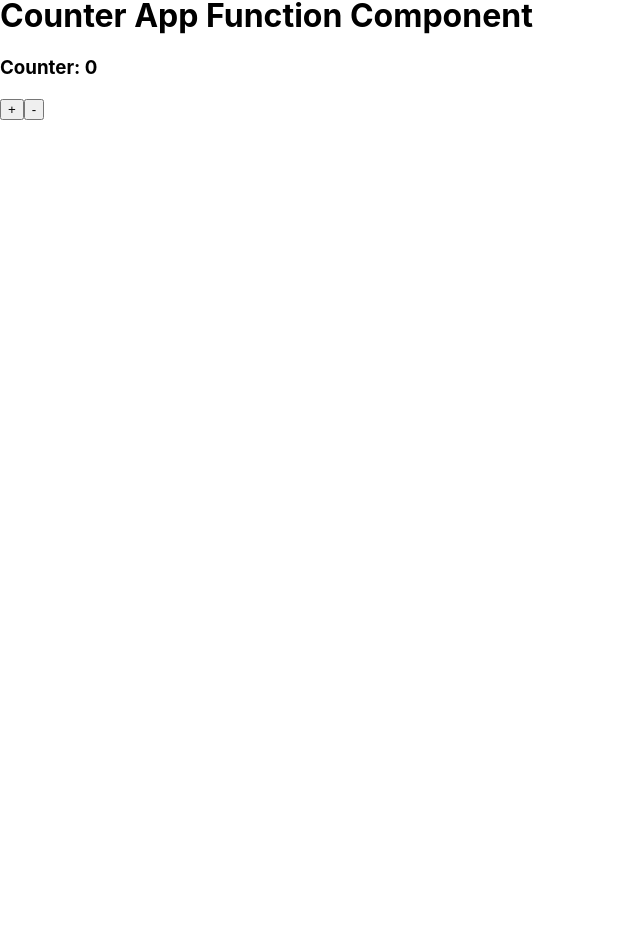
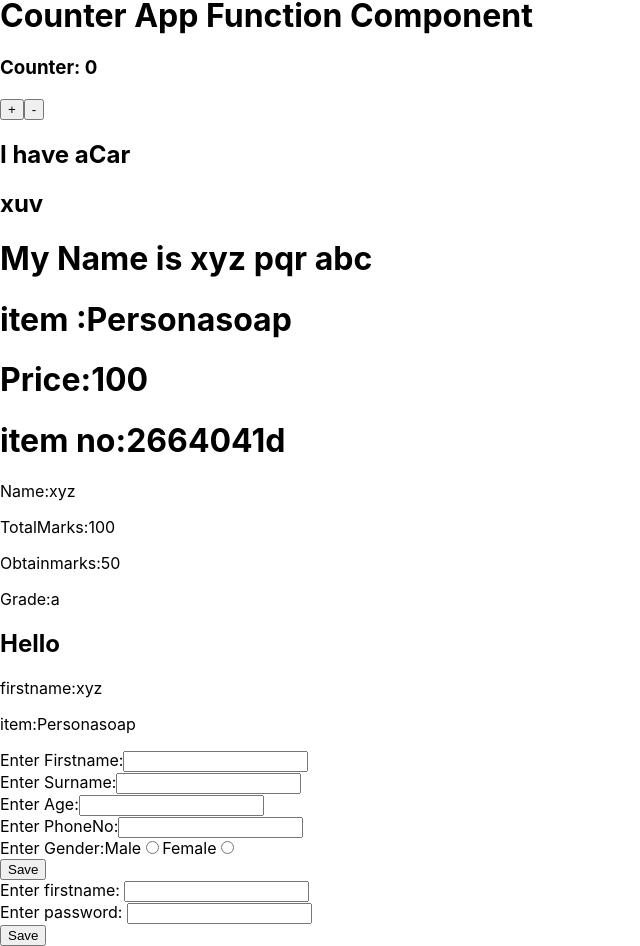
Before and after one commit to manali6897/react-demo, a React (Create React App) app: page / in a window 1280 px wide. Shown: the part 493-1439 px from the top of the page, without its empty margins (0-640 px from the left). Before the commit the page ends 800 px from the top, so only its background shows below. Built offline with nearby package versions, Linux system fonts and the light colour scheme.

Commit message:
create form with class and function component,props example

```diff
--- a/src/App.js
+++ b/src/App.js
@@ -3,13 +3,51 @@ import MyExample from "./example1";
 import Friutes from "./example2";
 import { MyExample1 } from "./example3";
 import { Mycal } from "./example4";
+import MyElement from "./props";
+import { useState } from "react";
+import MyPropsExample from "./classProps";
+import { Myform } from "./form";
+import Myclassform from "./classForm";
 function App() {
+  // let obj = {
+  //   item: "Personasoap",
+  //   price: 100,
+  //   itemno: "2664041d",
+  // };
+  const [AmwayState, setAmwayState] = useState({
+    item: "Personasoap",
+    price: 100,
+    itemno: "2664041d",
+  });
+  const [resultState, setResultState] = useState({
+    name: "xyz",
+    totalmarks: 100,
+    obtainmarks: 50,
+    grade: "a",
+  });
+
   return (
     <>
       <MyExample />
       <Friutes />
       <MyExample1 />
       <Mycal />
+      <MyElement
+        firstname="xyz"
+        lastname="pqr"
+        surname="abc"
+        amwayState={AmwayState}
+        result={resultState}
+      />
+      <MyPropsExample
+        firstname="xyz"
+        lastname="pqr"
+        surname="abc"
+        amwayState={AmwayState}
+        result={resultState}
+      />
+      <Myform />
+      <Myclassform />
     </>
   );
 }
--- /dev/null
+++ b/src/classForm.js
@@ -0,0 +1,49 @@
+import React, { Component } from "react";
+class Myclassform extends Component {
+  constructor() {
+    super();
+    this.state = {
+      inputValue: "",
+    };
+  }
+  handleChange = (event) => {
+    const name = event.target.name;
+    const value = event.target.value;
+    this.setState({ inputValue: { ...this.state.inputValue, [name]: value } });
+  };
+
+  handleSubmit = () => {
+    let obj = {
+      firstname: this.state.inputValue.username,
+      surname: this.state.inputValue.password,
+    };
+
+    console.log("handleSubmit", obj);
+  };
+  render() {
+    return (
+      <>
+        <lable>Enter firstname: </lable>
+        <input
+          type="text"
+          name="username"
+          value={this.inputValue?.username}
+          onChange={(event) => this.handleChange(event)}
+        />
+        <br />
+        <lable>Enter password: </lable>
+        <input
+          type="text"
+          name="password"
+          value={this.inputValue?.password}
+          onChange={(event) => this.handleChange(event)}
+        />
+        <br />
+        <button type="submit" onClick={() => this.handleSubmit()}>
+          Save
+        </button>
+      </>
+    );
+  }
+}
+export default Myclassform;
--- /dev/null
+++ b/src/classProps.js
@@ -0,0 +1,19 @@
+import React, { Component } from "react";
+class MyPropsExample extends Component {
+  constructor(props) {
+    super(props);
+    this.state = {};
+  }
+
+  render() {
+    console.log("this", this.props);
+    return (
+      <>
+        <h2>Hello</h2>
+        <p>firstname:{this.props?.firstname}</p>
+        <p>item:{this.props?.amwayState?.item}</p>
+      </>
+    );
+  }
+}
+export default MyPropsExample;
--- /dev/null
+++ b/src/form.js
@@ -0,0 +1,94 @@
+import React, { useState } from "react";
+export const Myform = () => {
+  const [input, setInput] = useState({});
+
+  const handleChange = (event) => {
+    console.log("event", event.target.name, event.target.value);
+    const name = event.target.name;
+    const value = event.target.value;
+    setInput({ ...input, [name]: value });
+  };
+  const handleSubmit = () => {
+    let obj = {
+      firstname: input.username,
+      surname: input.surname,
+      age: input.age,
+      phoneno: input.phoneno,
+      gender: input.gender,
+    };
+
+    console.log("obj", obj);
+  };
+  return (
+    <>
+      <label>
+        Enter Firstname:
+        <input
+          type="text"
+          name="username"
+          value={input.username || ""}
+          onChange={handleChange}
+        />
+      </label>
+      <br />
+      <label>
+        Enter Surname:
+        <input
+          type="text"
+          name="surname"
+          value={input.surname || ""}
+          onChange={handleChange}
+        />
+      </label>
+      <br />
+      <label>
+        Enter Age:
+        <input
+          type="number"
+          name="age"
+          value={input.age || ""}
+          onChange={handleChange}
+        />
+      </label>
+      <br />
+      <label>
+        Enter PhoneNo:
+        <input
+          type="number"
+          name="phoneno"
+          value={input.phoneno || ""}
+          onChange={handleChange}
+        />
+      </label>
+      <br />
+      <lable>
+        Enter Gender:
+        <lable>
+          Male
+          <input
+            type="radio"
+            id="male"
+            name="gender"
+            value="Male"
+            onChange={handleChange}
+          />
+        </lable>
+        <lable>
+          Female
+          <input
+            type="radio"
+            id="female"
+            name="gender"
+            value="Female"
+            onChange={handleChange}
+          />
+        </lable>
+      </lable>
+      <br />
+      <button onClick={() => handleSubmit()}>Save</button>
+      <br />
+    </>
+  );
+};
+
+export default Myform;
--- /dev/null
+++ b/src/props.js
@@ -0,0 +1,31 @@
+import React, { component } from "react";
+
+function Car(props) {
+  return (
+    <>
+      <h2>I have a{props.brand}</h2>
+      <h2>{props.carName}</h2>
+    </>
+  );
+}
+
+const MyElement = (props) => {
+  console.log("props", props);
+
+  return (
+    <>
+      <Car brand="Car" carName="xuv" />
+      <h1>
+        My Name is {props.firstname} {props.lastname} {props.surname}
+      </h1>
+      <h1>item :{props?.amwayState?.item}</h1>
+      <h1>Price:{props?.amwayState?.price}</h1>
+      <h1>item no:{props?.amwayState?.itemno}</h1>
+      <p>Name:{props?.result?.name}</p>
+      <p>TotalMarks:{props?.result?.totalmarks}</p>
+      <p>Obtainmarks:{props?.result?.obtainmarks}</p>
+      <p>Grade:{props?.result?.grade}</p>
+    </>
+  );
+};
+export default MyElement;
```
Also changed, not shown: src/example2.js (+1 -6 lines).
